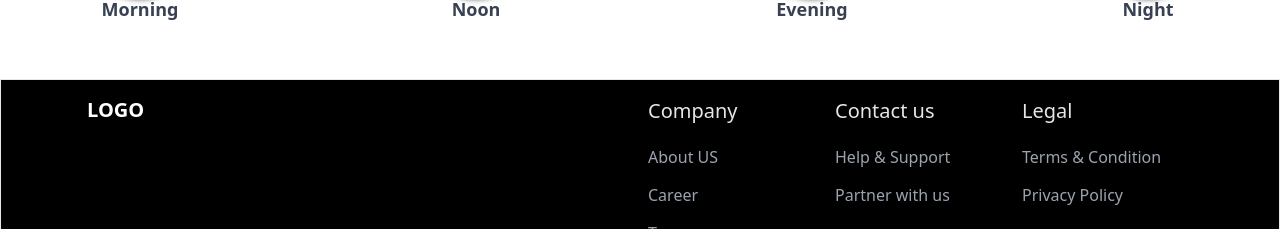
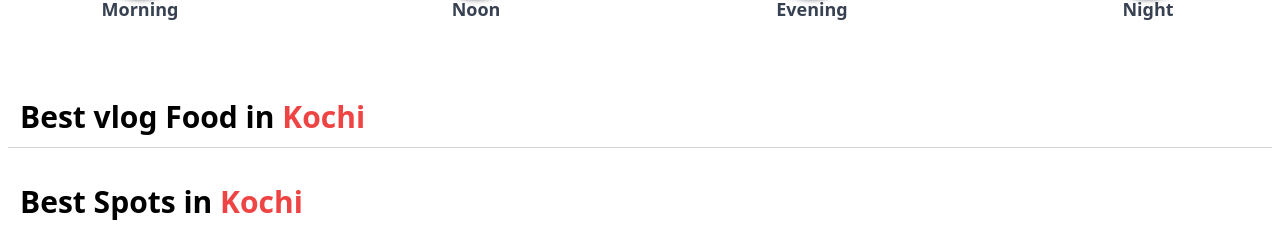
Before and after one commit to vaisakhpn/socialfood, a Next.js app: page / in a window 1280 px wide. Shown: the part 723-952 px from the top of the page. Built offline with nearby package versions, Linux system fonts and the light colour scheme.

Commit message:
Card title Added

```diff
--- a/app/(root)/page.tsx
+++ b/app/(root)/page.tsx
@@ -1,3 +1,5 @@
+import CardTitleSpot from "@/components/CardTitleSpot";
+import CardTitleVlog from "@/components/CardTitleVlog";
 import HomeSlider from "@/components/ui/HomeSlider";
 import RoundImage from "@/components/ui/RoundImage";
 import React from "react";
@@ -9,6 +11,9 @@
         <HomeSlider />
       </div>
       <RoundImage />
+      <CardTitleVlog />
+
+      <CardTitleSpot />
     </section>
   );
 };
--- /dev/null
+++ b/components/CardTitleSpot.tsx
@@ -0,0 +1,14 @@
+import React from "react";
+
+const CardTitleSpot = () => {
+  return (
+    <div className="flex flex-col p-2">
+      <h1 className="text-3xl font-bold p-3">
+        Best Spots in <span className="text-red-500">Kochi</span>
+      </h1>
+      <div className="border-t  border-gray-300 mb-2 " />
+    </div>
+  );
+};
+
+export default CardTitleSpot;
--- /dev/null
+++ b/components/CardTitleVlog.tsx
@@ -0,0 +1,14 @@
+import React from "react";
+
+const CardTitleVlog = () => {
+  return (
+    <div className="flex flex-col p-2">
+      <h1 className="text-3xl font-bold p-3">
+        Best vlog Food in <span className="text-red-500">Kochi</span>
+      </h1>
+      <div className="border-t  border-gray-300 mb-2 " />
+    </div>
+  );
+};
+
+export default CardTitleVlog;
```
